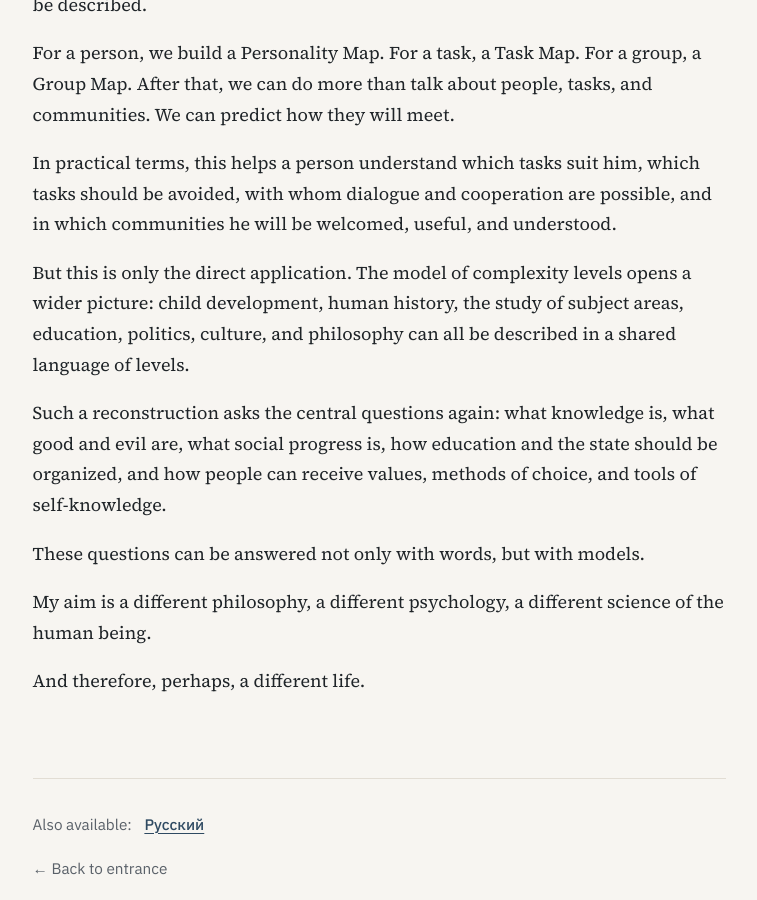
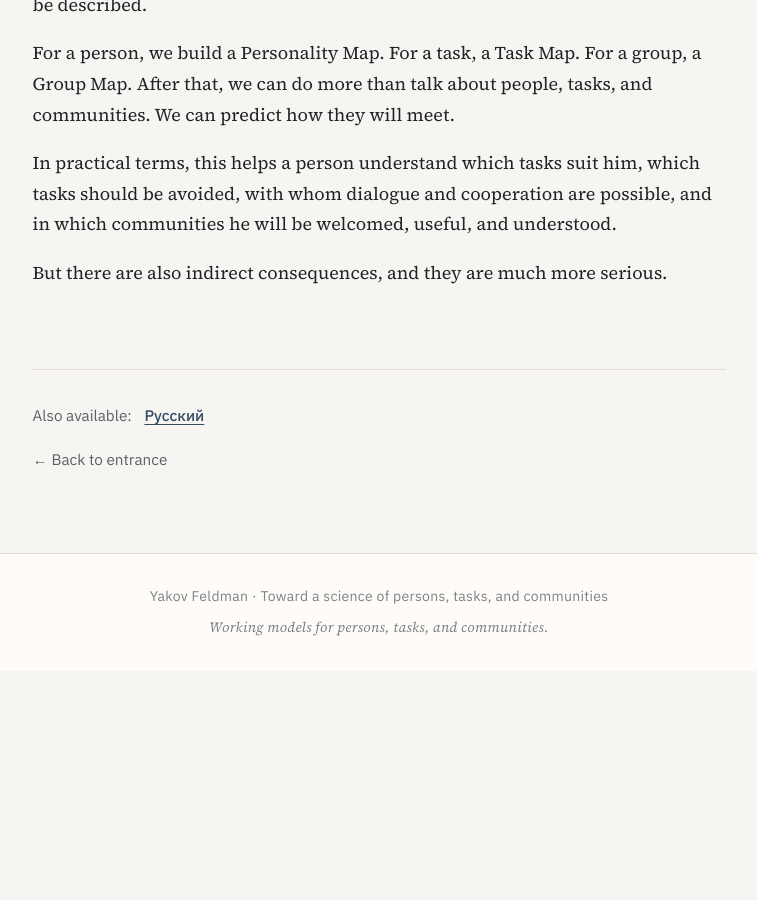
Before and after one commit to jfeldman777/books, a Jekyll site: the page built from 01_manifesto_en.md, in a window 1280 px wide and 900 px high, scrolled down 1833 px. Shown: the whole window, without its empty margins (261-1018 px from the left). Built offline with Jekyll 4.4.1, drawn with Linux system fonts in a browser that asks for light colours; our own code applies the rules of GitHub Pages for plain Markdown files; after the commit the page ends 2504 px from its top, so only the background shows below that.

Commit message:
сюрприз

```diff
--- a/01_manifesto_en.md
+++ b/01_manifesto_en.md
@@ -47,12 +47,4 @@ For a person, we build a Personality Map. For a task, a Task Map. For a group, a
 
 In practical terms, this helps a person understand which tasks suit him, which tasks should be avoided, with whom dialogue and cooperation are possible, and in which communities he will be welcomed, useful, and understood.
 
-But this is only the direct application. The model of complexity levels opens a wider picture: child development, human history, the study of subject areas, education, politics, culture, and philosophy can all be described in a shared language of levels.
-
-Such a reconstruction asks the central questions again: what knowledge is, what good and evil are, what social progress is, how education and the state should be organized, and how people can receive values, methods of choice, and tools of self-knowledge.
-
-These questions can be answered not only with words, but with models.
-
-My aim is a different philosophy, a different psychology, a different science of the human being.
-
-And therefore, perhaps, a different life.
+But there are also indirect consequences, and they are much more serious.
```
Also changed, not shown: 01_manifesto_ru.md (+1 -9 lines).
